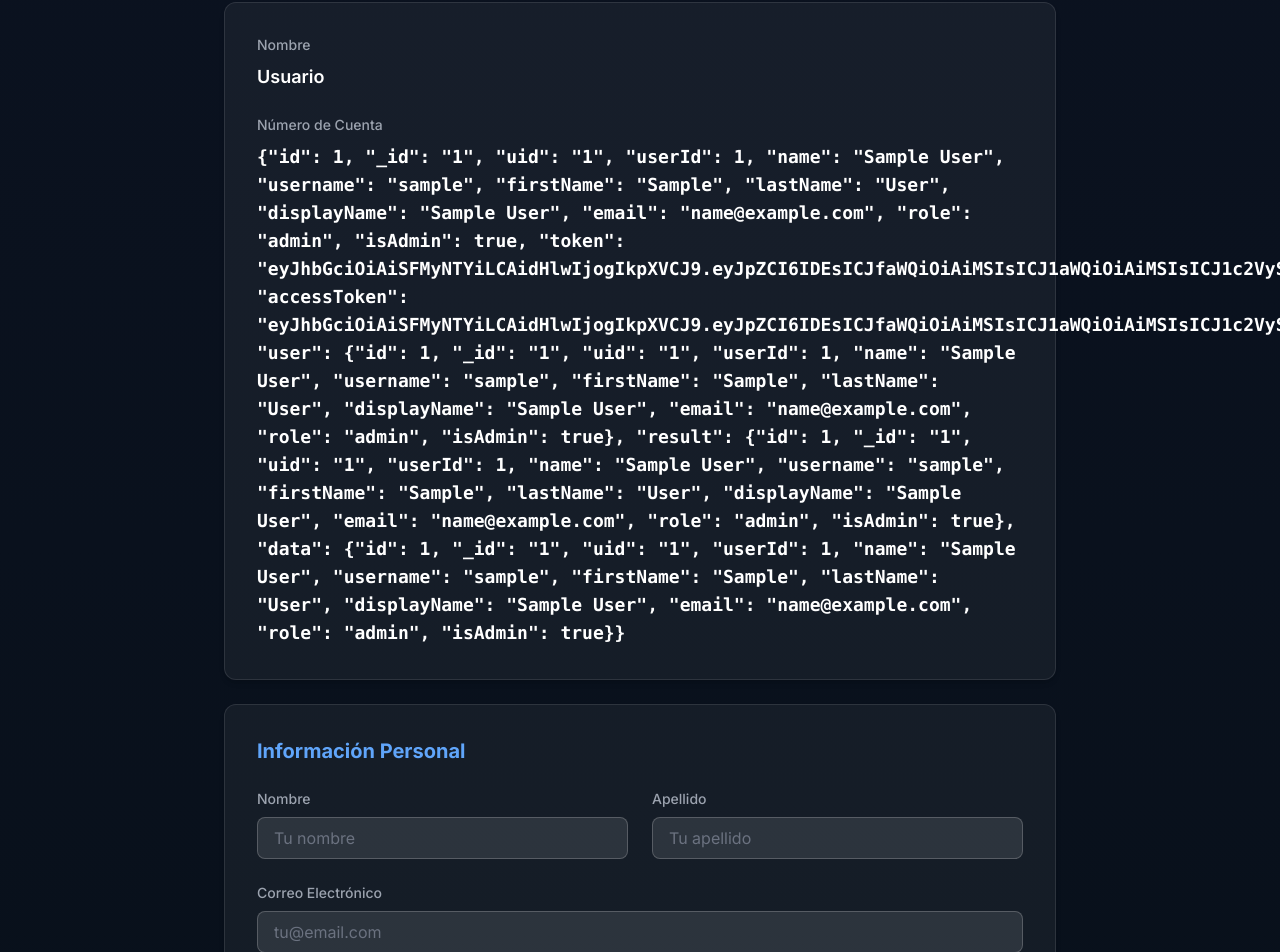
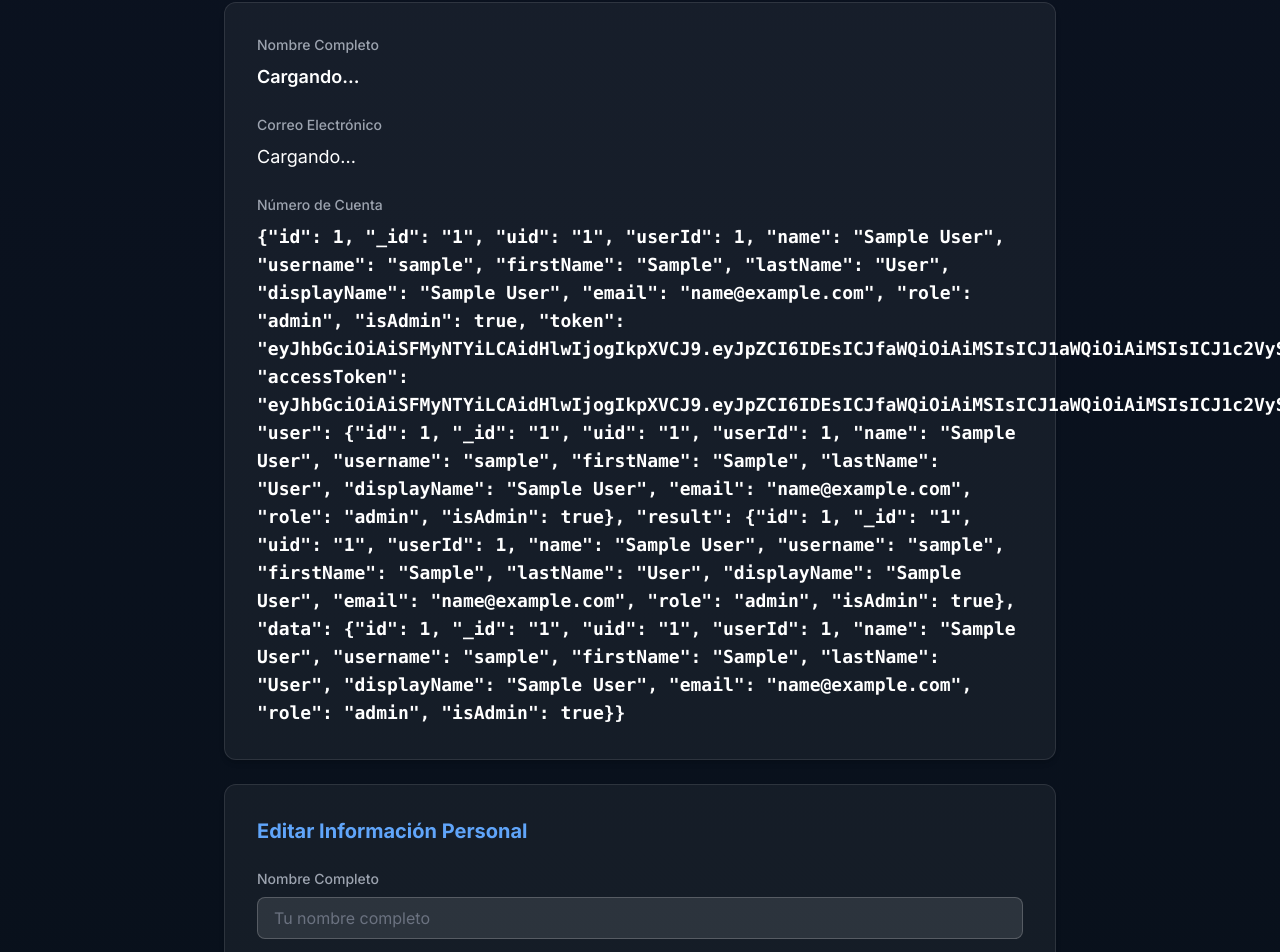
Before and after one commit to JefryM27/pico-banco-frontend, a React (Vite) app: page /profile in a window 1280 px wide. Shown: the part 225-1177 px from the top of the page. Built offline with nearby package versions, Linux system fonts and the light colour scheme; no server answers; sample sign-in values are in the browser's storage.

Commit message:
Change the login and register pages

```diff
--- a/src/pages/login.jsx
+++ b/src/pages/login.jsx
@@ -1,45 +1,29 @@
 import React, { useState } from "react";
-import { useNavigate, Link } from "react-router-dom";
+import { Link } from "react-router-dom";
 import * as authService from "../services/auth.service";
 import "./login.css";
 
 export default function Login() {
-  const navigate = useNavigate();
-  const [username, setUsername] = useState("");
+  const [email, setEmail] = useState("");
   const [password, setPassword] = useState("");
   const [loading, setLoading] = useState(false);
   const [error, setError] = useState(null);
 
   async function handleSubmit(e) {
     e.preventDefault();
-    console.log("🔵 Formulario enviado");
     setError(null);
     setLoading(true);
 
     try {
-      console.log("🔵 Intentando login con:", { username, password });
-      const res = await authService.login({ username, password });
-      console.log("🔵 Respuesta completa:", res);
-      console.log("🔵 res.data:", res.data);
-      console.log("🔵 res.status:", res.status);
-
+      const res = await authService.login({ email, password });
       if (res?.status === 200) {
-        console.log("✅ Login exitoso");
-        console.log("📦 LocalStorage token:", localStorage.getItem("token"));
-        console.log("📦 LocalStorage username:", localStorage.getItem("username"));
-        console.log("📦 LocalStorage userId:", localStorage.getItem("userId"));
-        console.log("🚀 Intentando navegar a /home...");
-        navigate("/home");
-        console.log("✅ Navigate ejecutado");
+        window.location.href = "/home";
       } else {
-        console.log("❌ Status diferente de 200:", res?.status);
         setError("Credenciales incorrectas o error de conexión.");
       }
     } catch (err) {
-      console.error("❌ Error en login:", err);
       setError("Error al iniciar sesión. Inténtalo nuevamente.");
     } finally {
-      console.log("🏁 Finally ejecutado");
       setLoading(false);
     }
   }
@@ -52,12 +36,11 @@ export default function Login() {
 
         <form onSubmit={handleSubmit} className="login-form">
           <label>
-            Usuario
+            Correo electrónico
             <input
-              type="text"
-              value={username}
-              onChange={(e) => setUsername(e.target.value)}
-              placeholder="ej: juan"
+              type="email"
+              value={email}
+              onChange={(e) => setEmail(e.target.value)}
               required
             />
           </label>
@@ -68,7 +51,6 @@ export default function Login() {
               type="password"
               value={password}
               onChange={(e) => setPassword(e.target.value)}
-              placeholder="tu contraseña"
               required
             />
           </label>
--- a/src/pages/profile.jsx
+++ b/src/pages/profile.jsx
@@ -3,15 +3,12 @@ import Header from "../components/header.jsx";
 import api from "../hooks/useApi.js";
 
 export default function Profile() {
-  const [name] = useState(localStorage.getItem("name") || "Usuario");
   const [accountNumber, setAccountNumber] = useState("");
   const [formData, setFormData] = useState({
-    firstName: "",
-    lastName: "",
+    name: "",
     email: "",
   });
   const [passwordData, setPasswordData] = useState({
-    currentPassword: "",
     newPassword: "",
     confirmPassword: "",
   });
@@ -33,8 +30,7 @@ export default function Profile() {
       if (userId) {
         const res = await api.get(`/users/${userId}`);
         setFormData({
-          firstName: res.data.name || "",
-          lastName: res.data.last_name || "",
+          name: res.data.name || "",
           email: res.data.email || "",
         });
       }
@@ -61,10 +57,10 @@ export default function Profile() {
     try {
       const userId = localStorage.getItem("userId");
       await api.put(`/users/${userId}`, {
-        name: formData.firstName,
-        last_name: formData.lastName,
+        name: formData.name,
         email: formData.email,
       });
+      localStorage.setItem("username", formData.name);
       setMessage({ type: "success", text: "Perfil actualizado correctamente" });
     } catch (err) {
       setMessage({
@@ -89,12 +85,11 @@ export default function Profile() {
 
     try {
       const userId = localStorage.getItem("userId");
-      await api.put(`/users/${userId}`, {
+      await api.put(`/users/${userId}/password`, {
         password: passwordData.newPassword,
       });
       setMessage({ type: "success", text: "Contraseña actualizada" });
       setPasswordData({
-        currentPassword: "",
         newPassword: "",
         confirmPassword: "",
       });
@@ -135,9 +130,20 @@ export default function Profile() {
           <div className="space-y-6">
             <div>
               <label className="block text-sm font-medium text-gray-400 mb-2">
-                Nombre
+                Nombre Completo
               </label>
-              <p className="text-lg text-white font-semibold">{name}</p>
+              <p className="text-lg text-white font-semibold">
+                {formData.name || "Cargando..."}
+              </p>
+            </div>
+
+            <div>
+              <label className="block text-sm font-medium text-gray-400 mb-2">
+                Correo Electrónico
+              </label>
+              <p className="text-lg text-white">
+                {formData.email || "Cargando..."}
+              </p>
             </div>
 
             <div>
@@ -145,7 +151,7 @@ export default function Profile() {
                 Número de Cuenta
               </label>
               <p className="text-lg text-white font-mono font-semibold">
-                {accountNumber}
+                {accountNumber || "No disponible"}
               </p>
             </div>
           </div>
@@ -156,39 +162,26 @@ export default function Profile() {
           className="bg-white/5 border border-white/10 rounded-xl p-8 shadow-md mb-6"
         >
           <h3 className="text-xl font-bold text-blue-400 mb-6">
-            Información Personal
+            Editar Información Personal
           </h3>
 
-          <div className="grid grid-cols-1 md:grid-cols-2 gap-6 mb-6">
+          <div className="space-y-4 mb-6">
             <div>
               <label className="block text-sm font-medium text-gray-400 mb-2">
-                Nombre
+                Nombre Completo
               </label>
               <input
                 type="text"
-                name="firstName"
-                value={formData.firstName}
+                name="name"
+                value={formData.name}
                 onChange={handleInputChange}
-                placeholder="Tu nombre"
+                placeholder="Tu nombre completo"
+                required
                 className="w-full px-4 py-2 bg-white/10 border border-white/20 rounded-lg text-white placeholder-gray-500 focus:outline-none focus:border-blue-500"
               />
             </div>
 
             <div>
-              <label className="block text-sm font-medium text-gray-400 mb-2">
-                Apellido
-              </label>
-              <input
-                type="text"
-                name="lastName"
-                value={formData.lastName}
-                onChange={handleInputChange}
-                placeholder="Tu apellido"
-                className="w-full px-4 py-2 bg-white/10 border border-white/20 rounded-lg text-white placeholder-gray-500 focus:outline-none focus:border-blue-500"
-              />
-            </div>
-
-            <div className="md:col-span-2">
               <label className="block text-sm font-medium text-gray-400 mb-2">
                 Correo Electrónico
               </label>
@@ -198,6 +191,7 @@ export default function Profile() {
                 value={formData.email}
                 onChange={handleInputChange}
                 placeholder="tu@email.com"
+                required
                 className="w-full px-4 py-2 bg-white/10 border border-white/20 rounded-lg text-white placeholder-gray-500 focus:outline-none focus:border-blue-500"
               />
             </div>
@@ -235,6 +229,7 @@ export default function Profile() {
                   value={passwordData.newPassword}
                   onChange={handlePasswordChange}
                   required
+                  placeholder="Mínimo 6 caracteres"
                   className="w-full px-4 py-2 bg-white/10 border border-white/20 rounded-lg text-white placeholder-gray-500 focus:outline-none focus:border-blue-500"
                 />
               </div>
@@ -249,6 +244,7 @@ export default function Profile() {
                   value={passwordData.confirmPassword}
                   onChange={handlePasswordChange}
                   required
+                  placeholder="Repite la contraseña"
                   className="w-full px-4 py-2 bg-white/10 border border-white/20 rounded-lg text-white placeholder-gray-500 focus:outline-none focus:border-blue-500"
                 />
               </div>
--- a/src/pages/register.jsx
+++ b/src/pages/register.jsx
@@ -5,7 +5,8 @@ import "./login.css";
 
 export default function Register() {
   const navigate = useNavigate();
-  const [username, setUsername] = useState("");
+  const [name, setName] = useState("");
+  const [email, setEmail] = useState("");
   const [password, setPassword] = useState("");
   const [loading, setLoading] = useState(false);
   const [error, setError] = useState(null);
@@ -18,7 +19,7 @@ export default function Register() {
     setLoading(true);
 
     try {
-      const res = await authService.register({ username, password });
+      const res = await authService.register({ name, email, password });
       if (res?.status === 201 || res?.status === 200) {
         setSuccess(true);
         setTimeout(() => navigate("/login"), 1500);
@@ -26,7 +27,7 @@ export default function Register() {
         setError("Error al crear la cuenta. Inténtalo nuevamente.");
       }
     } catch (err) {
-      setError("Error de conexión o usuario ya existente.");
+      setError("Error de conexión o email ya existente.");
     } finally {
       setLoading(false);
     }
@@ -43,12 +44,23 @@ export default function Register() {
 
         <form onSubmit={handleSubmit} className="login-form">
           <label>
-            Usuario
+            Nombre completo
             <input
               type="text"
-              value={username}
-              onChange={(e) => setUsername(e.target.value)}
-              placeholder="ej: juan"
+              value={name}
+              onChange={(e) => setName(e.target.value)}
+              placeholder="ej: Juan Pérez"
+              required
+            />
+          </label>
+
+          <label>
+            Correo electrónico
+            <input
+              type="email"
+              value={email}
+              onChange={(e) => setEmail(e.target.value)}
+              placeholder="ej: juan@ejemplo.com"
               required
             />
           </label>
@@ -61,7 +73,6 @@ export default function Register() {
               onChange={(e) => setPassword(e.target.value)}
               placeholder="Crea una contraseña"
               required
-              minLength={6}
             />
           </label>
 
--- a/src/services/auth.service.js
+++ b/src/services/auth.service.js
@@ -7,7 +7,8 @@ export async function login(credentials) {
     const res = await axios.post(`${API_URL}/login`, credentials);
     if (res.data?.token) {
       localStorage.setItem("token", res.data.token);
-      localStorage.setItem("username", res.data.username); // Del response, no de credentials
+      localStorage.setItem("username", res.data.name);
+      localStorage.setItem("email", res.data.username);
       localStorage.setItem("userId", res.data.userId);
       if (res.data?.accountNumber) {
         localStorage.setItem("accountNumber", res.data.accountNumber);
@@ -31,6 +32,7 @@ export async function register(data) {
 export function logout() {
   localStorage.removeItem("token");
   localStorage.removeItem("username");
+  localStorage.removeItem("email");
   localStorage.removeItem("userId");
   localStorage.removeItem("accountNumber");
 }
```
Also changed, not shown: src/pages/home.jsx (+82 -43 lines).
